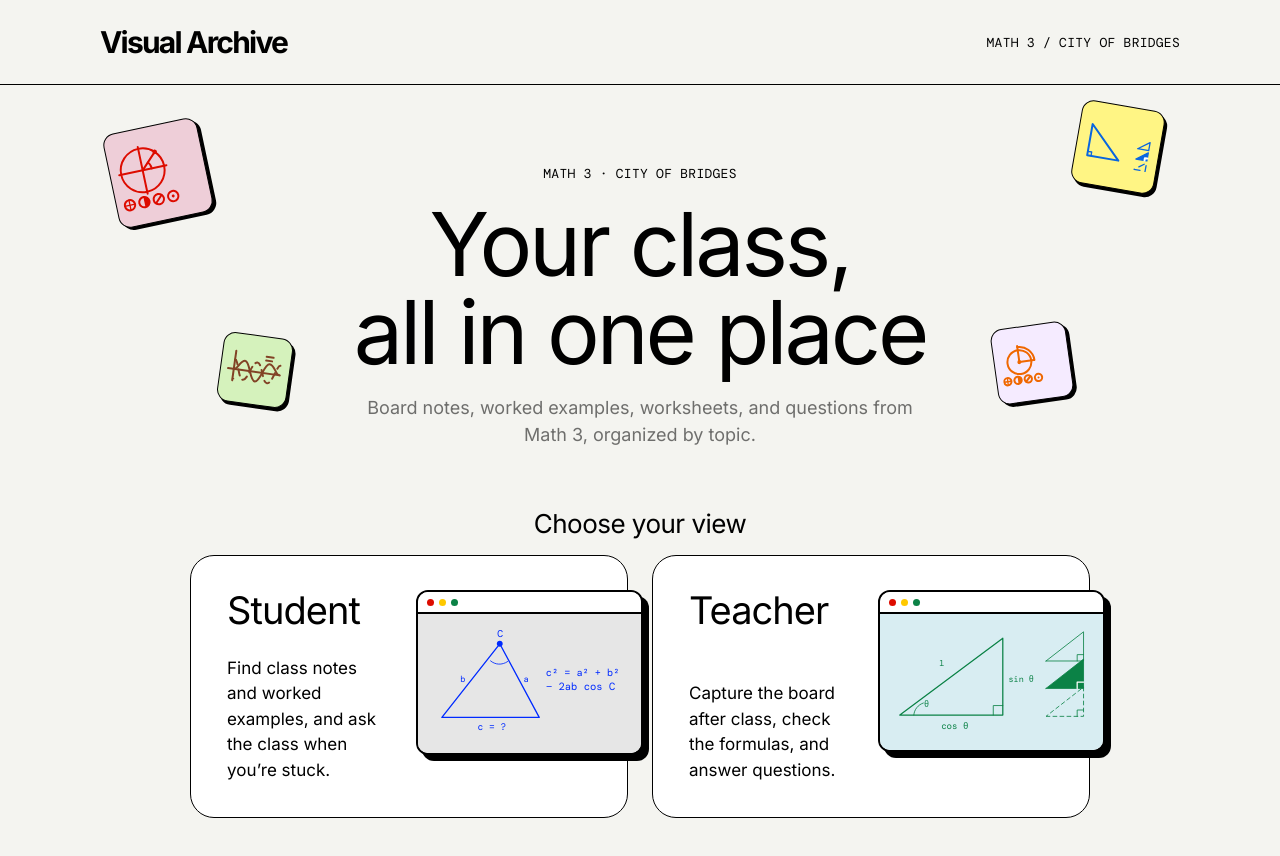
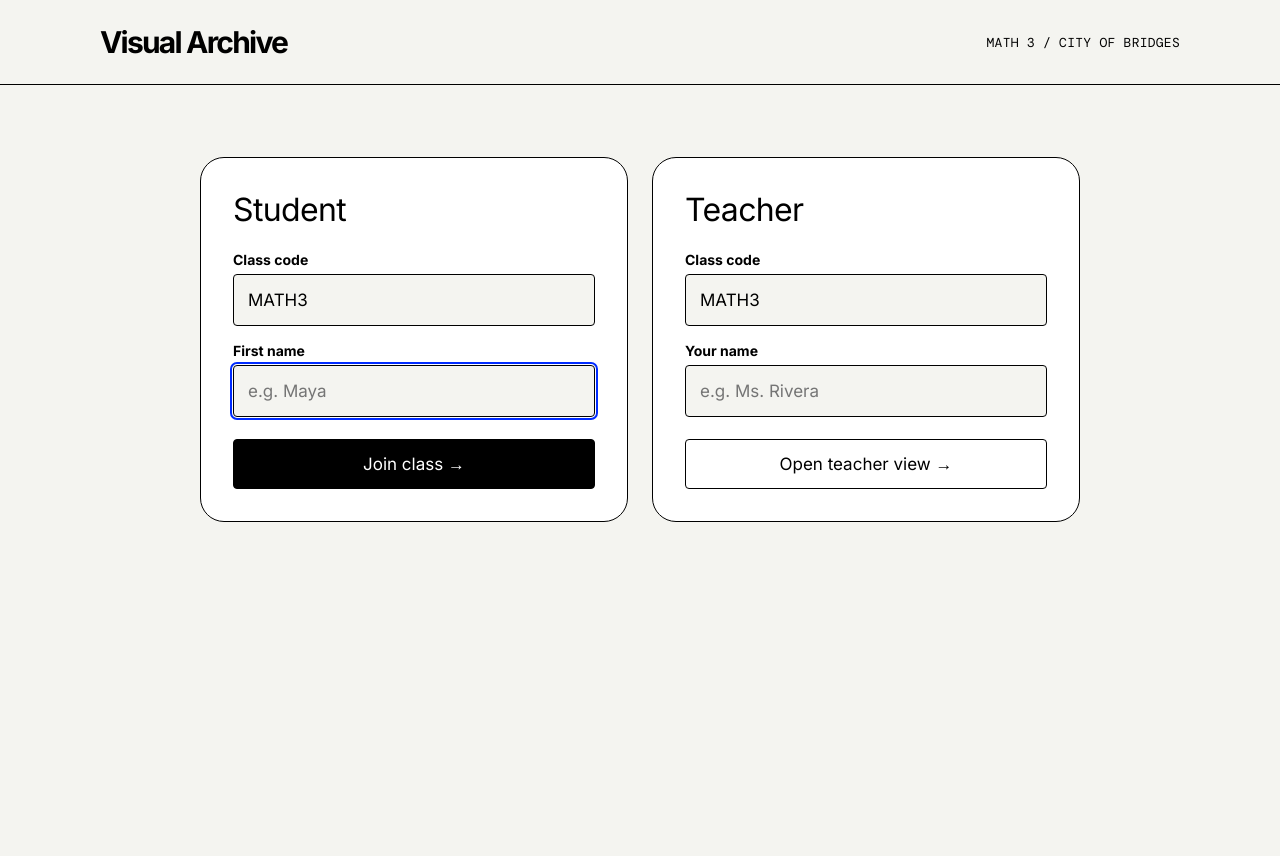
Before and after one commit to cocoj1115/LMD-Math-Archive, a React (Vite) app: page / in a window 1280 px wide. Shown: the top 856 px of the page. After the commit the page ends 800 px from the top, so only its background shows below. Built offline with nearby package versions, Linux system fonts and the light colour scheme.

Commit message:
Entry screen: plain student/teacher sign-in panels, no marketing hero
Co-Authored-By: Claude Opus 5.5 <noreply@anthropic.com>
Claude-Session: https://claude.ai/code/session_01R8cphefgTmCQnQLSVwpH4Y

```diff
--- a/src/index.css
+++ b/src/index.css
@@ -294,11 +294,11 @@ video.cam { width: 100%; border-radius: 12px; background: #000; }
 .role-card.selected { background: var(--brand); color: #fff; }
 .role-card .big { font-size: 40px; font-weight: 400; letter-spacing: -0.03em; }
 
-/* Start screen */
-.start-hero { text-align: center; padding: 80px 0 20px; position: relative; }
-.start-hero h1 { font-size: 88px; margin: 0 auto 18px; }
-.start-hero .sub { max-width: 560px; margin: 0 auto; }
-.float { position: absolute; }
+/* Entry screen: two side-by-side sign-in panels, nothing else */
+.entry { display: grid; grid-template-columns: 1fr 1fr; gap: 24px; max-width: 880px; margin: 72px auto 0; }
+.entry-panel { background: var(--surface); border: var(--line); border-radius: var(--radius-lg); padding: 32px; }
+.entry-panel h2 { font-size: 32px; margin-bottom: 22px; }
+.entry-btn { width: 100%; justify-content: center; margin-top: 6px; }
 
 /* Print */
 @media print {
--- a/src/screens/Start.tsx
+++ b/src/screens/Start.tsx
@@ -1,75 +1,68 @@
 import { useState } from 'react'
 import { Link, Navigate, useParams } from 'react-router-dom'
-import { ArtWindow, ConceptBadge } from '../components/Art'
-import { DUOTONES, tone } from '../lib/content'
+import { ArtWindow } from '../components/Art'
 import { Shell } from '../components/ui'
 import { useApp } from '../lib/app'
 import type { Role } from '../lib/types'
 
 export function Start() {
   const { session, start } = useApp()
-  const [role, setRole] = useState<Role | null>(null)
-  const [name, setName] = useState('')
-  const [code, setCode] = useState(() => localStorage.getItem('visual-archive:lastCode') || 'MATH3')
+  const last = localStorage.getItem('visual-archive:lastCode') || 'MATH3'
+  const [sName, setSName] = useState('')
+  const [sCode, setSCode] = useState(last)
+  const [tName, setTName] = useState('')
+  const [tCode, setTCode] = useState(last)
 
   if (session) {
     const seen = localStorage.getItem('visual-archive:introSeen')
     return <Navigate to={session.role === 'teacher' ? '/t/capture' : seen ? '/archive' : '/welcome/1'} replace />
   }
 
-  const go = () => {
-    if (!role) return
+  const go = (role: Role, name: string, code: string) => {
     localStorage.setItem('visual-archive:lastCode', code.trim().toUpperCase())
     start(role, name, code) // re-render redirects to the role's home screen
   }
 
   return (
     <Shell nav={false}>
-      <div className="start-hero">
-        <div className="float" style={{ left: 10, top: 40, transform: 'rotate(-12deg)', ...tone(DUOTONES.red) }}><ConceptBadge kind="unit-circle" size={96} /></div>
-        <div className="float" style={{ right: 20, top: 20, transform: 'rotate(10deg)', ...tone(DUOTONES.sky) }}><ConceptBadge kind="triangles" size={84} /></div>
-        <div className="float" style={{ left: 120, top: 250, transform: 'rotate(8deg)', ...tone(DUOTONES.brown) }}><ConceptBadge kind="sine" size={70} /></div>
-        <div className="float" style={{ right: 110, top: 240, transform: 'rotate(-8deg)', ...tone(DUOTONES.orange) }}><ConceptBadge kind="radians" size={76} /></div>
-        <div className="mono" style={{ marginBottom: 18 }}>Math 3 · City of Bridges</div>
-        <h1>Your class,<br />all in one place</h1>
-        <p className="sub">Board notes, worked examples, worksheets, and questions from Math 3, organized by topic.</p>
-      </div>
-      <h2 style={{ textAlign: 'center', marginTop: 40 }}>Choose your view</h2>
-      <div className="grid-2" style={{ marginTop: 8, maxWidth: 900, marginInline: 'auto' }}>
-        {(['student', 'teacher'] as Role[]).map((r) => (
-          <button key={r} className={`gcard role${role === r ? ' selected' : ''}`} style={{ minHeight: 260, textAlign: 'left', cursor: 'pointer', font: 'inherit' }} onClick={() => setRole(r)}>
-            <h3>{r === 'student' ? 'Student' : 'Teacher'}</h3>
-            <ArtWindow kind={r === 'student' ? 'cosines' : 'reference'} color={r === 'student' ? DUOTONES.blue : DUOTONES.green} />
-            <div className="gfoot">
-              {r === 'student' ? 'Find class notes and worked examples, and ask the class when you’re stuck.' : 'Capture the board after class, check the formulas, and answer questions.'}
-            </div>
-          </button>
-        ))}
-      </div>
-      {role && (
+      <div className="entry">
         <form
-          className="card"
-          style={{ marginTop: 24, maxWidth: 900, marginInline: 'auto' }}
+          className="entry-panel"
           onSubmit={(e) => {
             e.preventDefault()
-            go()
+            go('student', sName, sCode)
           }}
         >
-          <div className="grid-2" style={{ gap: 20 }}>
-            <label className="field">
-              <span>{role === 'student' ? 'Your first name' : 'Your name'}</span>
-              <input className="text" value={name} onChange={(e) => setName(e.target.value)} placeholder={role === 'student' ? 'e.g. Maya' : 'e.g. Ms. Rivera'} autoFocus />
-            </label>
-            <label className="field">
-              <span>Class code</span>
-              <input className="text" value={code} onChange={(e) => setCode(e.target.value)} />
-            </label>
-          </div>
-          <button className="btn-solid" type="submit">
-            Continue →
-          </button>
+          <h2>Student</h2>
+          <label className="field">
+            <span>Class code</span>
+            <input className="text" value={sCode} onChange={(e) => setSCode(e.target.value)} autoCapitalize="characters" />
+          </label>
+          <label className="field">
+            <span>First name</span>
+            <input className="text" value={sName} onChange={(e) => setSName(e.target.value)} placeholder="e.g. Maya" autoFocus />
+          </label>
+          <button className="btn-solid entry-btn" type="submit">Join class →</button>
         </form>
-      )}
+        <form
+          className="entry-panel"
+          onSubmit={(e) => {
+            e.preventDefault()
+            go('teacher', tName, tCode)
+          }}
+        >
+          <h2>Teacher</h2>
+          <label className="field">
+            <span>Class code</span>
+            <input className="text" value={tCode} onChange={(e) => setTCode(e.target.value)} autoCapitalize="characters" />
+          </label>
+          <label className="field">
+            <span>Your name</span>
+            <input className="text" value={tName} onChange={(e) => setTName(e.target.value)} placeholder="e.g. Ms. Rivera" />
+          </label>
+          <button className="btn-outline entry-btn" type="submit">Open teacher view →</button>
+        </form>
+      </div>
     </Shell>
   )
 }
```
